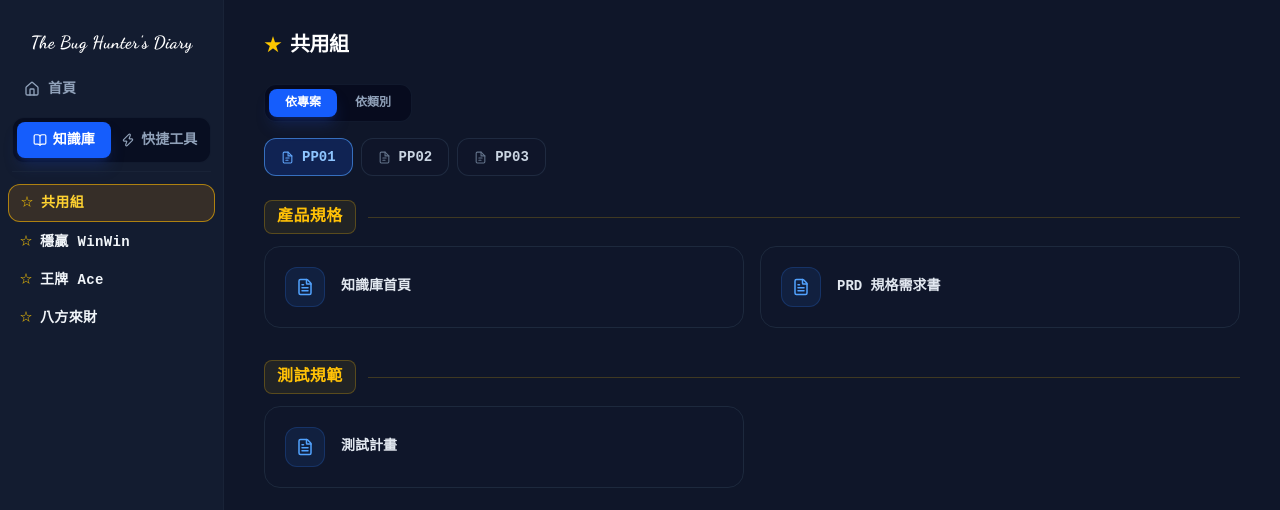
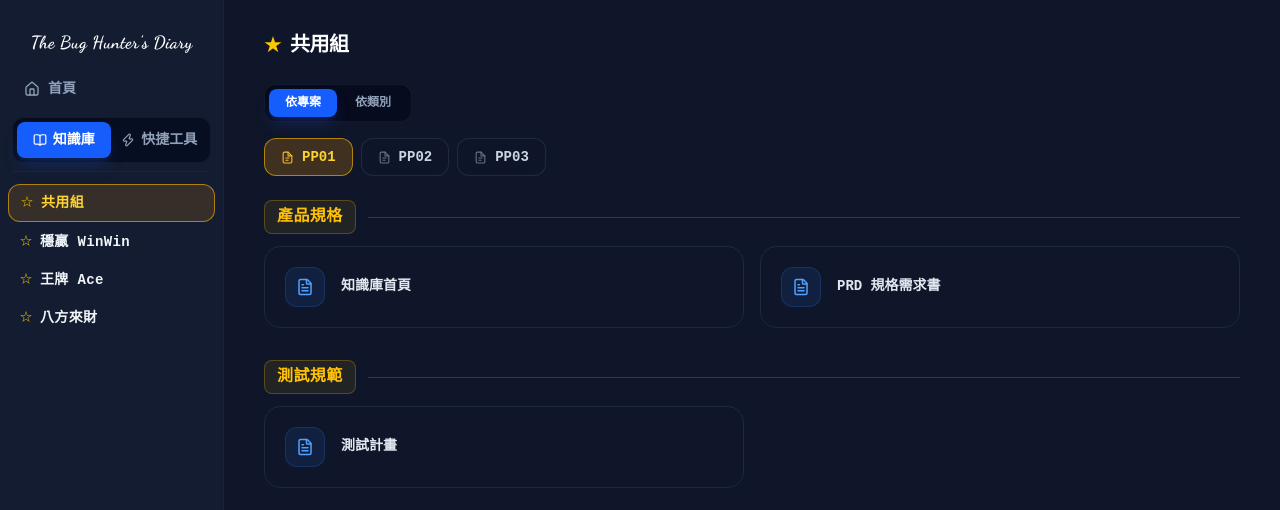
Before and after one commit to cloud52321/QA, a Next.js app: page / in a window 1280 px wide. Both pictures are taken after a click on the button "知識庫". Shown: the top 510 px of the page. Built offline with nearby package versions, Linux system fonts and the light colour scheme.

Commit message:
Add files via upload

```diff
--- a/src/app/LLMWiki.tsx
+++ b/src/app/LLMWiki.tsx
@@ -302,7 +302,7 @@ const LLMWiki: React.FC = () => {
                   onClick={() => handleProjectSelect(p)}
                   className={`flex items-center gap-2 px-4 py-2 rounded-xl border text-sm font-bold transition-all ${
                     selectedProject === p
-                      ? 'bg-blue-600/20 border-blue-400/60 text-blue-300'
+                      ? 'bg-amber-500/20 border-amber-400/60 text-amber-300'
                       : 'bg-slate-900/60 border-slate-700/50 text-slate-300 hover:bg-slate-800/60 hover:border-slate-600'
                   }`}
                 >
@@ -312,7 +312,7 @@ const LLMWiki: React.FC = () => {
                     <span className="text-base leading-none">{PROJECT_ICON[p]}</span>
                   ) : (
                     <svg width="13" height="13" viewBox="0 0 24 24" fill="none" stroke="currentColor" strokeWidth="2" strokeLinecap="round" strokeLinejoin="round"
-                      style={selectedProject === p ? {color:'#60a5fa'} : {color:'#64748b'}}>
+                      style={selectedProject === p ? {color:'#fbbf24'} : {color:'#64748b'}}>
                       <path d="M13 2H6a2 2 0 0 0-2 2v16a2 2 0 0 0 2 2h12a2 2 0 0 0 2-2V9z"/><polyline points="13 2 13 9 20 9"/>
                       <line x1="9" y1="13" x2="15" y2="13"/><line x1="9" y1="17" x2="13" y2="17"/>
                     </svg>
@@ -334,7 +334,7 @@ const LLMWiki: React.FC = () => {
                       onClick={() => { setSelectedGroup(section); setSelectedSubTitle(title); }}
                       className={`flex items-center gap-2 px-4 py-2 rounded-xl border text-sm font-bold transition-all ${
                         selectedSubTitle === title && selectedGroup === section
-                          ? 'bg-blue-600/20 border-blue-400/60 text-blue-300'
+                          ? 'bg-amber-500/20 border-amber-400/60 text-amber-300'
                           : 'bg-slate-900/60 border-slate-700/50 text-slate-300 hover:bg-slate-800/60 hover:border-slate-600'
                       }`}
                     >
```
